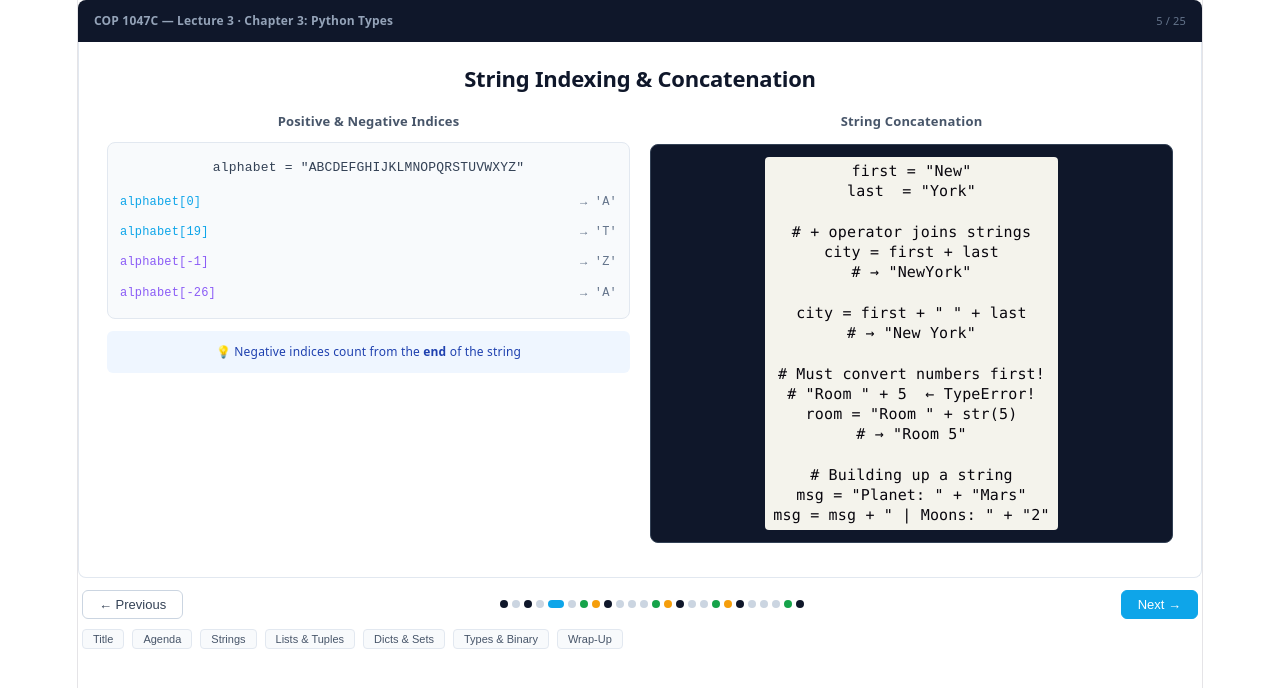
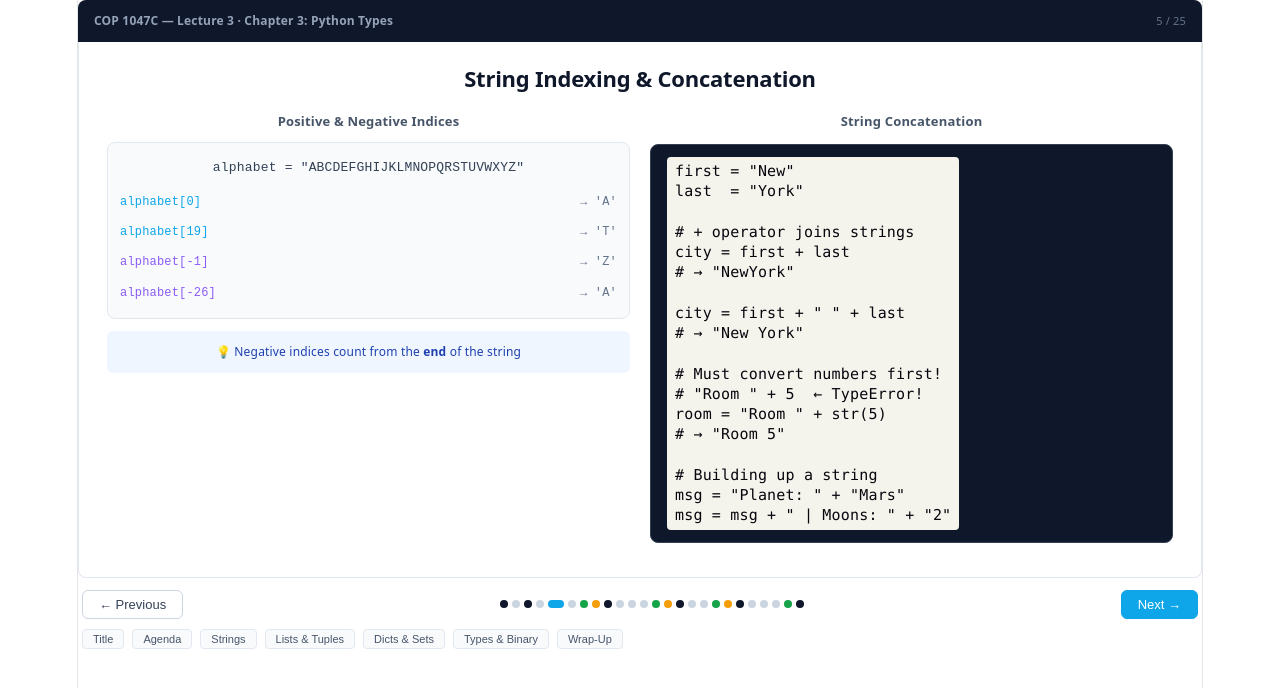
Before and after one commit to JohnMasseriaMDC/my-lecture-slides, a React (Vite) app: page / in a window 1280 px wide. Both pictures are taken after a click on the element 559 px from the left and 537 px from the top of the page. Shown: the top 688 px of the page. Built offline with nearby package versions, Linux system fonts and the light colour scheme.

Commit message:
Left justify text

```diff
--- a/src/App.jsx
+++ b/src/App.jsx
@@ -5,7 +5,7 @@ const CODE = ({ children }) => (
     background: "#0f172a", color: "#e2e8f0", borderRadius: 8,
     padding: "12px 16px", fontSize: 13, margin: "10px 0",
     overflowX: "auto", lineHeight: 1.6, fontFamily: "monospace",
-    border: "1px solid #334155"
+    border: "1px solid #334155", textAlign: "left"
   }}>
     <code>{children}</code>
   </pre>
```
